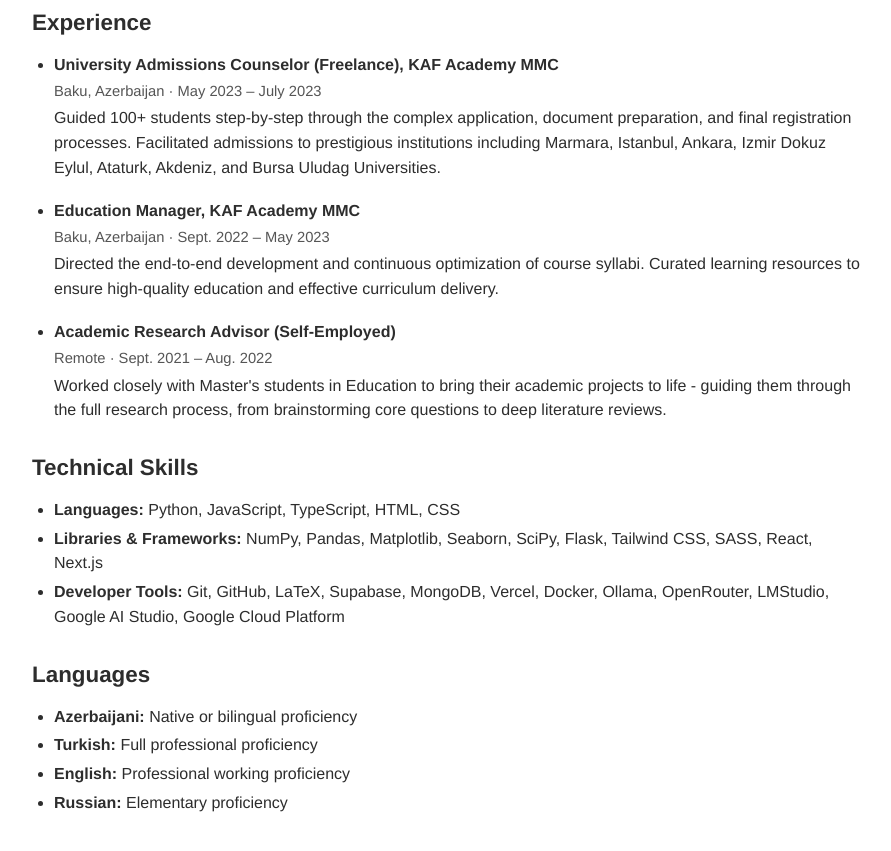
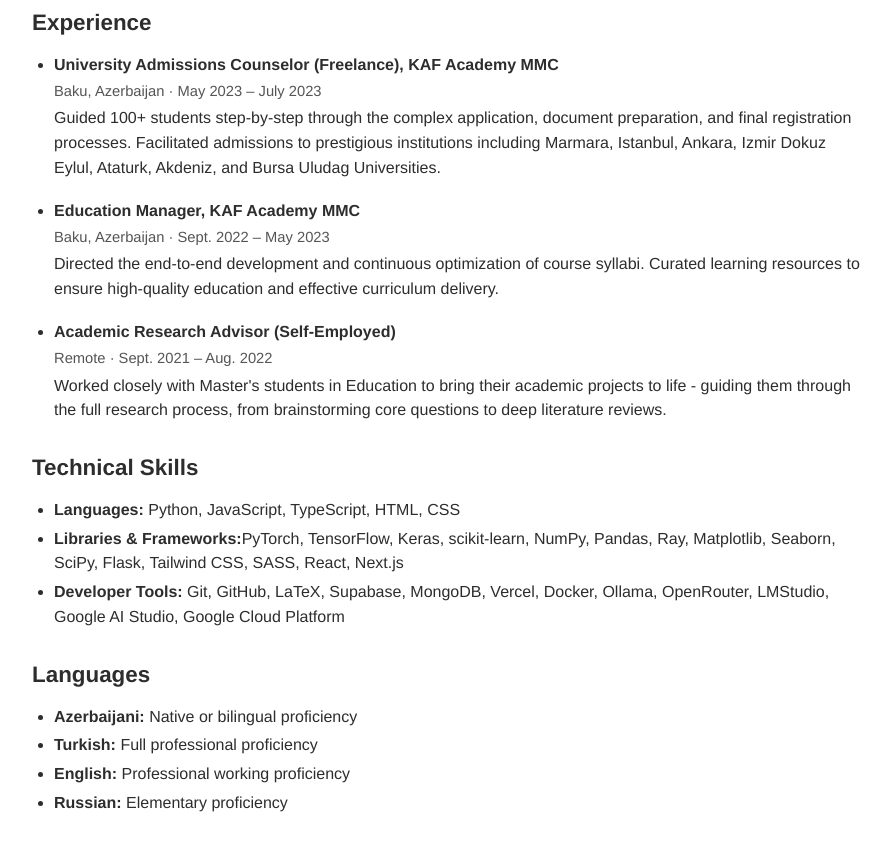
Before and after one commit to optim00s/optim00s.github.io, a Jekyll site: the page built from index.html, in a window 1280 px wide and 900 px high, scrolled down 1119 px. Shown: the top 851 px of the window, without its empty margins (192-1083 px from the left). Built offline with Jekyll 4.4.1, drawn with Linux system fonts in a browser that asks for light colours.

Commit message:
update libraries and frameworks list in index.html

```diff
--- a/index.html
+++ b/index.html
@@ -86,7 +86,7 @@ description: Personal portfolio of Sharaf Feyzullayev — Software Engineer.
   <h2 class="section__title">Technical Skills</h2>
   <ul class="skills">
     <li><strong>Languages:</strong> Python, JavaScript, TypeScript, HTML, CSS</li>
-    <li><strong>Libraries &amp; Frameworks:</strong> NumPy, Pandas, Matplotlib, Seaborn, SciPy, Flask, Tailwind CSS, SASS, React, Next.js</li>
+    <li><strong>Libraries &amp; Frameworks:</strong>PyTorch, TensorFlow, Keras, scikit-learn, NumPy, Pandas, Ray, Matplotlib, Seaborn, SciPy, Flask, Tailwind CSS, SASS, React, Next.js</li>
     <li><strong>Developer Tools:</strong> Git, GitHub, LaTeX, Supabase, MongoDB, Vercel, Docker, Ollama, OpenRouter, LMStudio, Google AI Studio, Google Cloud Platform</li>
   </ul>
 </section>
```
